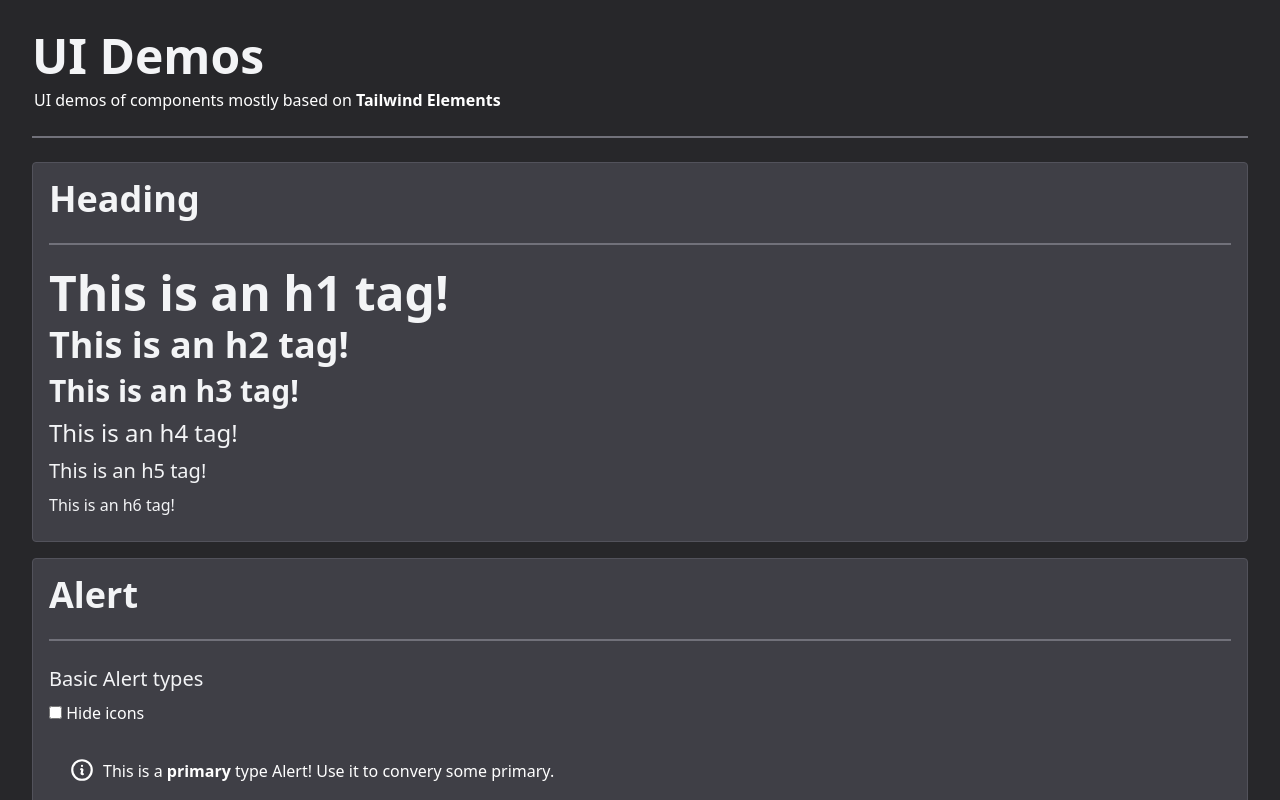
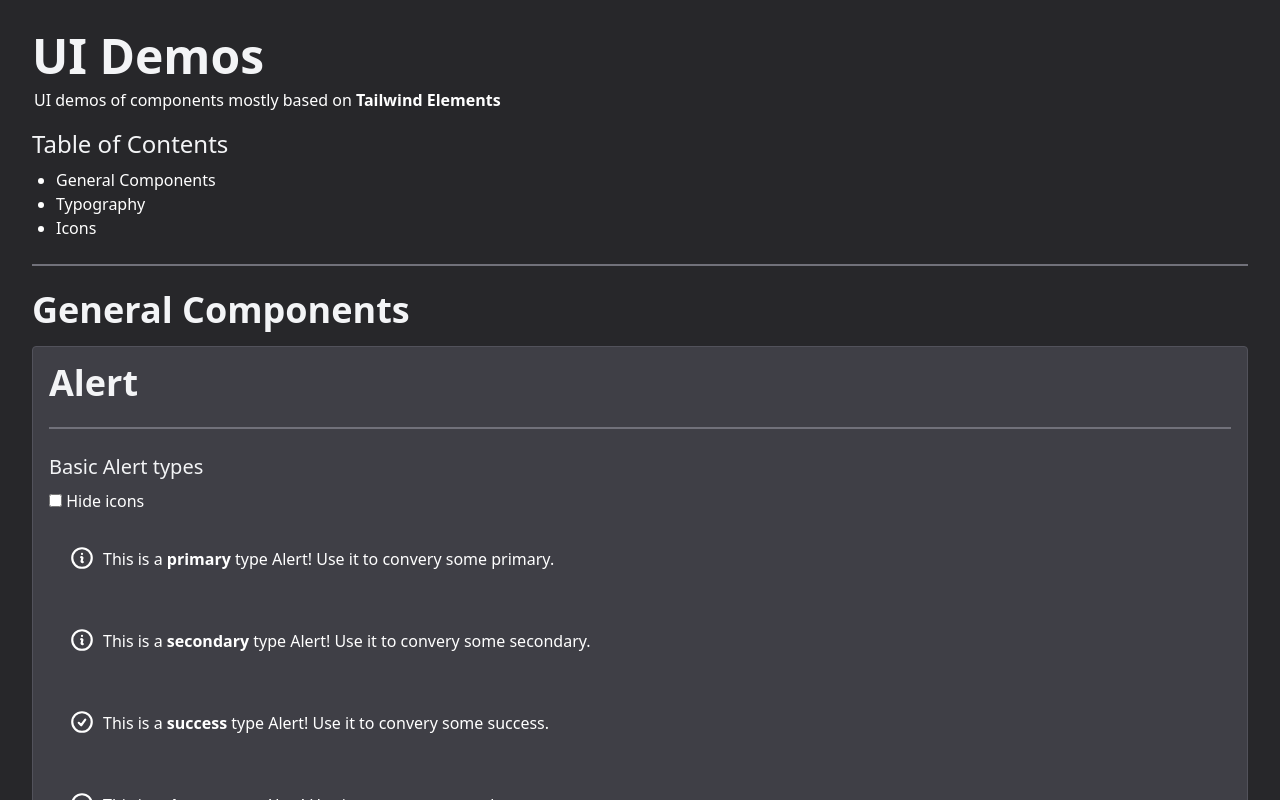
Before and after one commit to gargrave/svelte-te, a SvelteKit app: page /ui in a window 1280 px wide. Shown: the top 800 px of the page. Built offline with nearby package versions, Linux system fonts and the light colour scheme; what tw-elements would draw is missing.

Commit message:
Adjusting layout a bit

```diff
--- a/src/lib/components/Alert.svelte
+++ b/src/lib/components/Alert.svelte
@@ -26,7 +26,7 @@
 
 	export let colorType: ColorType = 'primary';
 	export let hideIcon = false;
-	export let customIcon: IconType = undefined;
+	export let customIcon: IconType | undefined = undefined;
 	// TODO: add a 'dismissable' prop
 </script>
 
--- a/src/lib/components/Heading.svelte
+++ b/src/lib/components/Heading.svelte
@@ -11,8 +11,12 @@
 	export let color = 'text-gray-800 dark:text-gray-100';
 	export let classes = '';
 	export let tag: 'h1' | 'h2' | 'h3' | 'h4' | 'h5' | 'h6' = 'h1';
+	export let id: string | undefined = undefined;
 </script>
 
-<svelte:element this={tag} class="mb-2 mt-0 {color} {textSizes[tag]}{classes ? ` ${classes}` : ''}">
+<svelte:element
+	this={tag}
+	{id}
+	class="mb-2 mt-0 {color} {textSizes[tag]}{classes ? ` ${classes}` : ''}">
 	<slot />
 </svelte:element>
--- a/src/routes/ui/+page.svelte
+++ b/src/routes/ui/+page.svelte
@@ -11,11 +11,28 @@
 			Tailwind Elements
 		</Link>
 	</p>
+
+	<Heading classes="mt-4" tag="h4">Table of Contents</Heading>
+	<ul class="ml-6 list-disc">
+		<li><a href="#components">General Components</a></li>
+		<li><a href="#typography">Typography</a></li>
+		<li><a href="#icons-heading">Icons</a></li>
+	</ul>
 	<Divider />
 
-	<HeadingDemo />
+	<Heading id="components" tag="h2">General Components</Heading>
 	<AlertDemo />
 	<ButtonDemo />
 	<SpinnerDemo />
+	<Divider />
+
+	<!-- <Heading tag="h2">Form Stuff</Heading>
+	<Divider /> -->
+
+	<Heading id="typography" tag="h2">Typography</Heading>
+	<HeadingDemo />
+	<Divider />
+
+	<Heading id="icons-heading" tag="h2">Icons!</Heading>
 	<IconDemo />
 </main>
```
